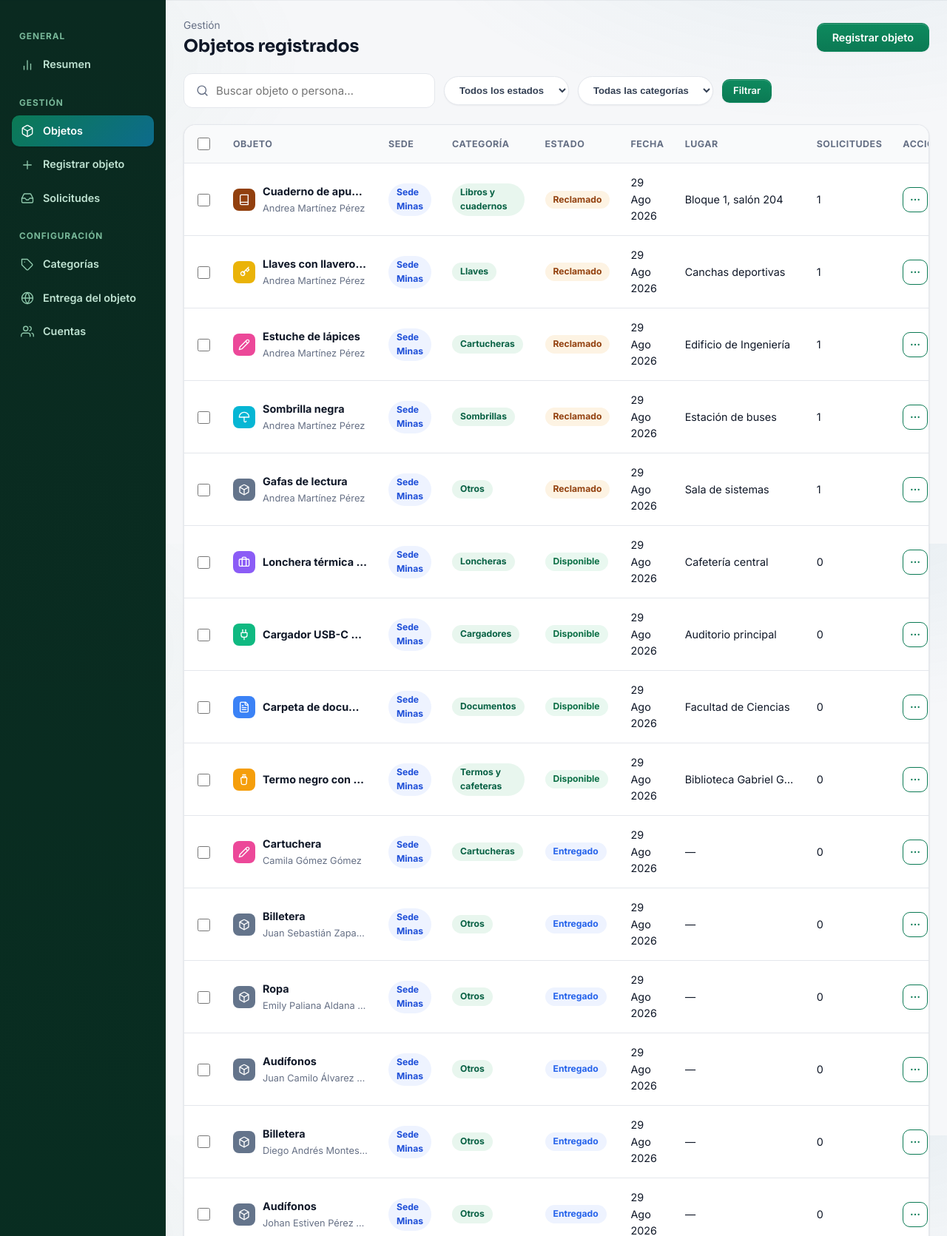
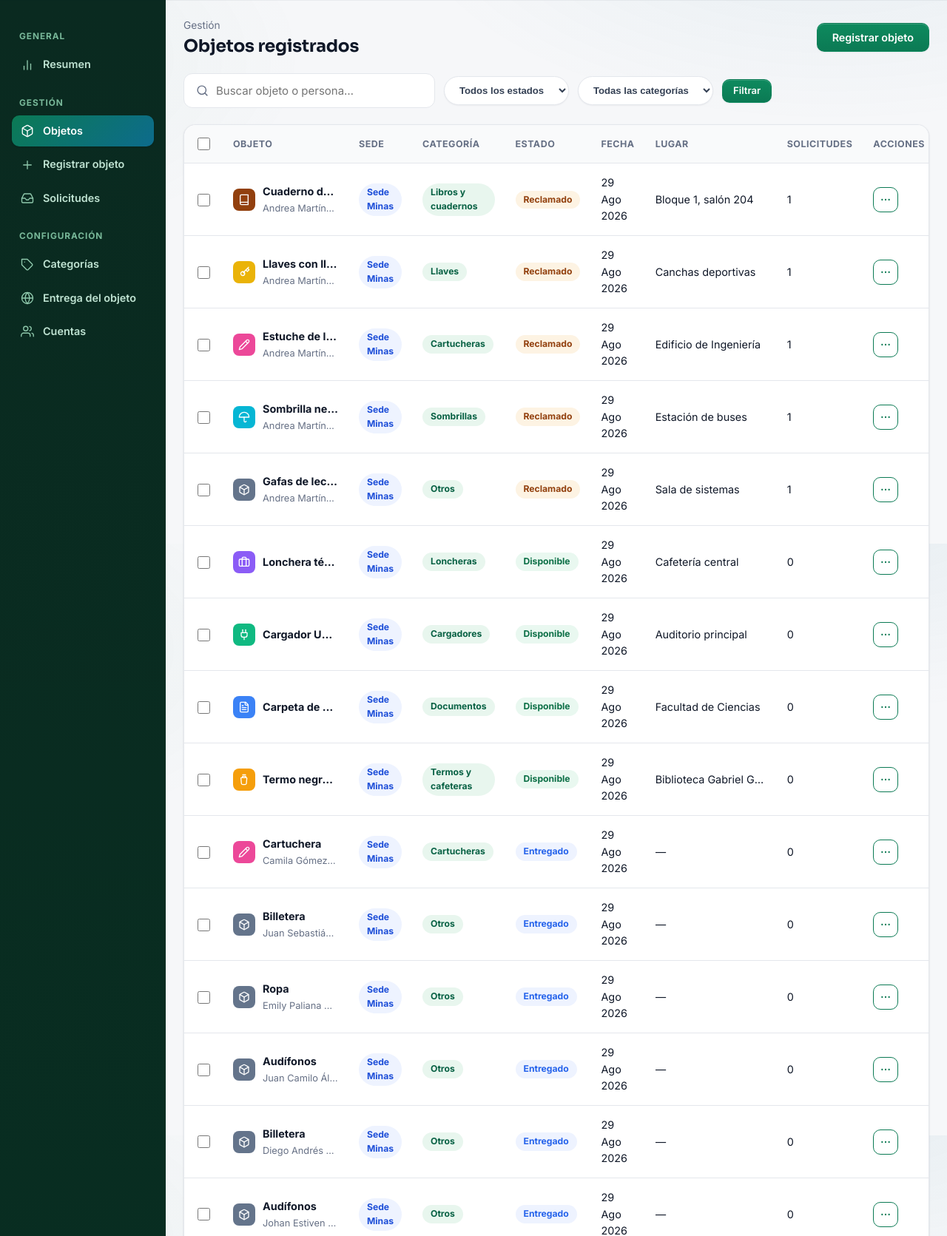
Before and after one commit to kevinramos2/Entrega-de-objetos-perdidos-, a Django app: page /panel/objetos/ in a window 1280 px wide. Shown: the part 65-1736 px from the top of the page at 74% size. Run offline with Django 5.2, Linux system fonts and the light colour scheme; a user stored in the database is signed in; data comes from the database, SQL or seed files in the repository.

Commit message:
Reducir ancho de la columna Objeto para que recorte antes

```diff
--- a/objetos_reclamados/static/css/estilos.css
+++ b/objetos_reclamados/static/css/estilos.css
@@ -385,7 +385,7 @@ img { max-width: 100%; }
 .tabla tbody tr:hover { background: #f3f8f5; }
 .tabla .acciones { display: flex; gap: 8px; }
 .tabla .cel-lugar { display: block; max-width: 150px; white-space: nowrap; overflow: hidden; text-overflow: ellipsis; }
-.tabla td.cel-objeto { max-width: 210px; }
+.tabla td.cel-objeto { max-width: 170px; }
 .tabla .cel-objeto .chip-icono { flex: none; }
 .tabla .cel-objeto .cel-objeto-info { min-width: 0; }
 .tabla .cel-objeto .nombre-obj,
```
